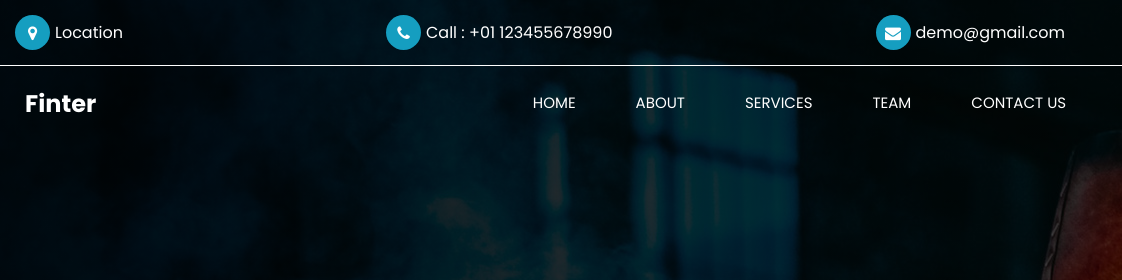
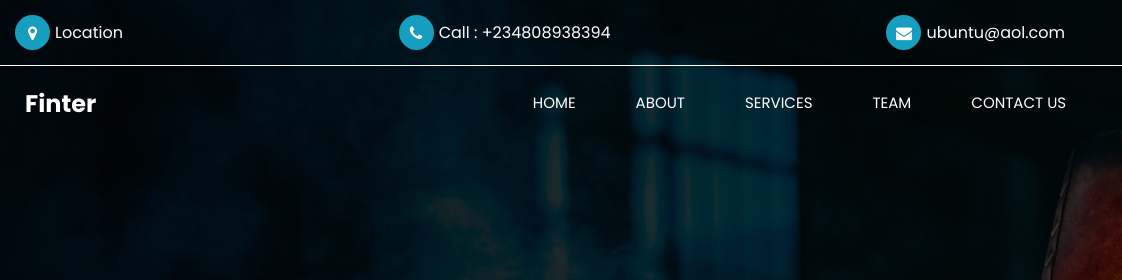
Before and after one commit to Johnlee41/finter-html, a plain HTML site: page index.html in a window 1280 px wide. Shown: the top 280 px of the page, 0-1122 px from the left. Drawn offline with nearby package versions, Linux system fonts and the light colour scheme; some packages are replaced by stand-ins of ours.

Commit message:
we updated some ubuntus code to the index

```diff
--- a/index.html
+++ b/index.html
@@ -52,13 +52,13 @@
             <a href="">
               <i class="fa fa-phone" aria-hidden="true"></i>
               <span>
-                Call : +01 123455678990
+                Call : +234808938394
               </span>
             </a>
             <a href="">
               <i class="fa fa-envelope" aria-hidden="true"></i>
               <span>
-                demo@gmail.com
+                ubuntu@aol.com
               </span>
             </a>
           </div>
```
Also changed, not shown: contact.html (+1 -1 lines).
